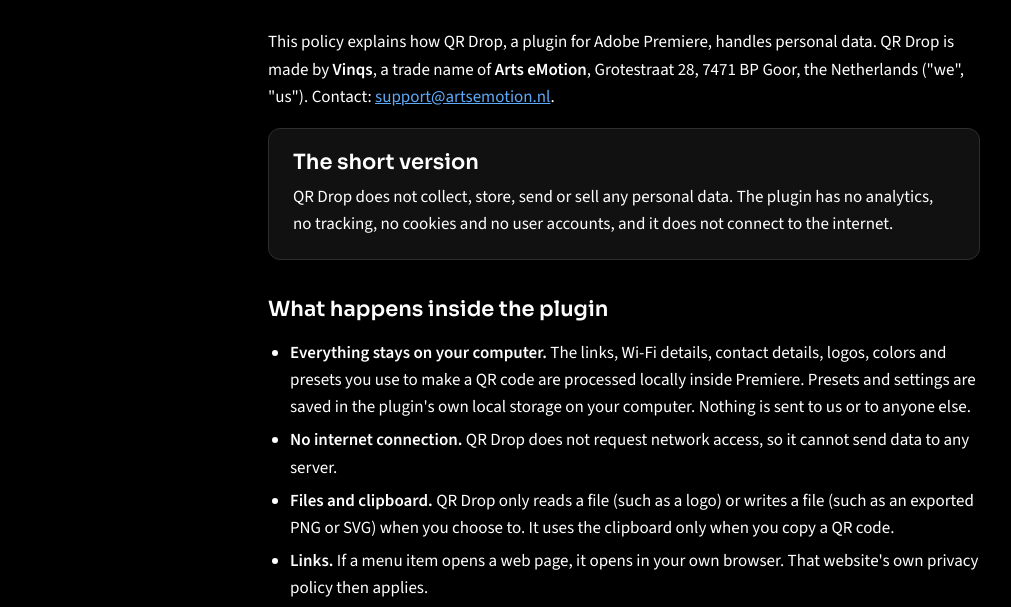
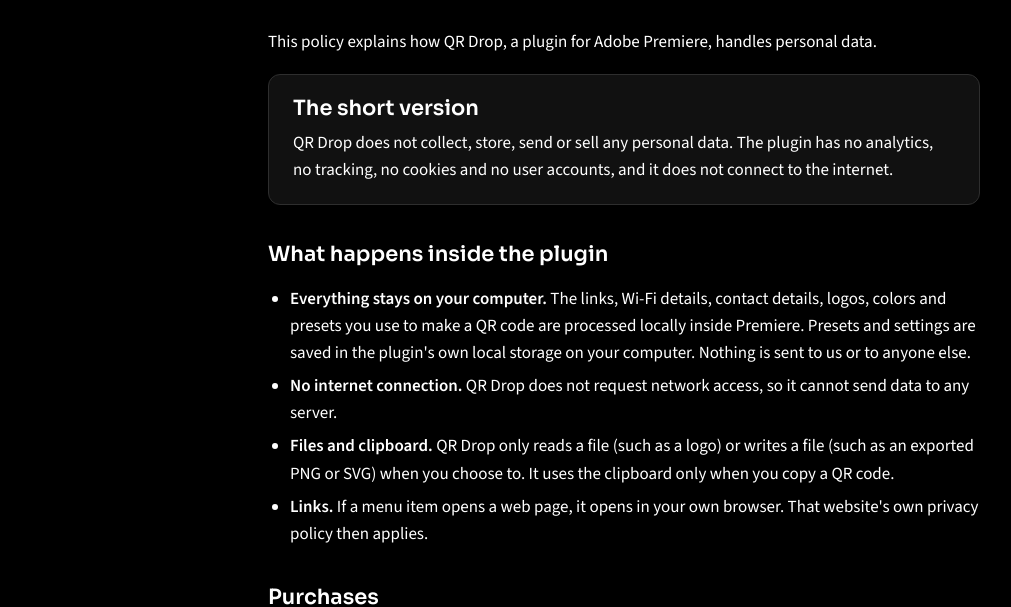
Before and after one commit to Chrivico/vinqs-site, a plain HTML site: page privacy/index.html in a window 1280 px wide. Shown: the part 201-808 px from the top of the page, without its empty margins (16-1027 px from the left). Drawn offline with Linux system fonts and the light colour scheme.

Commit message:
Remove company details from privacy policy intro
Co-Authored-By: Claude Opus 5.5 <noreply@anthropic.com>
Claude-Session: https://claude.ai/code/session_01YWT9bty9t4kwCvxfCvWvpq

```diff
--- a/privacy/index.html
+++ b/privacy/index.html
@@ -42,7 +42,7 @@ li{margin:6px 0}
 <h1>Privacy Policy</h1>
 <p class="date">Last updated: 19 November 2026</p>
 
-<p>This policy explains how QR Drop, a plugin for Adobe Premiere, handles personal data. QR Drop is made by <strong>Vinqs</strong>, a trade name of <strong>Arts eMotion</strong>, Grotestraat 28, 7471 BP Goor, the Netherlands ("we", "us"). Contact: <a href="mailto:support@artsemotion.nl">support@artsemotion.nl</a>.</p>
+<p>This policy explains how QR Drop, a plugin for Adobe Premiere, handles personal data.</p>
 
 <section class="short">
 <h2>The short version</h2>
```
